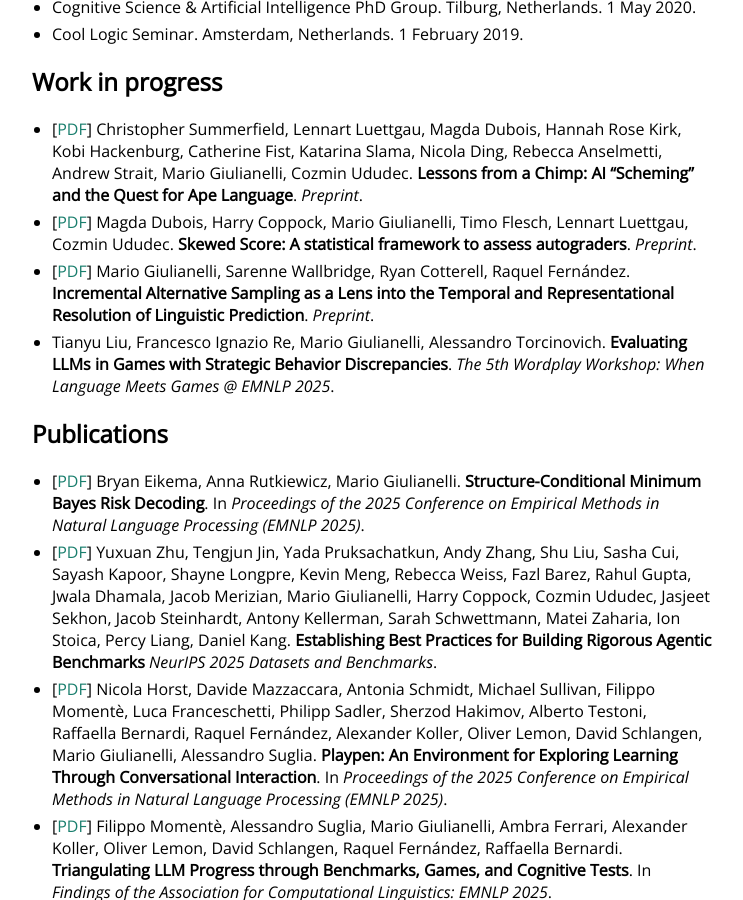
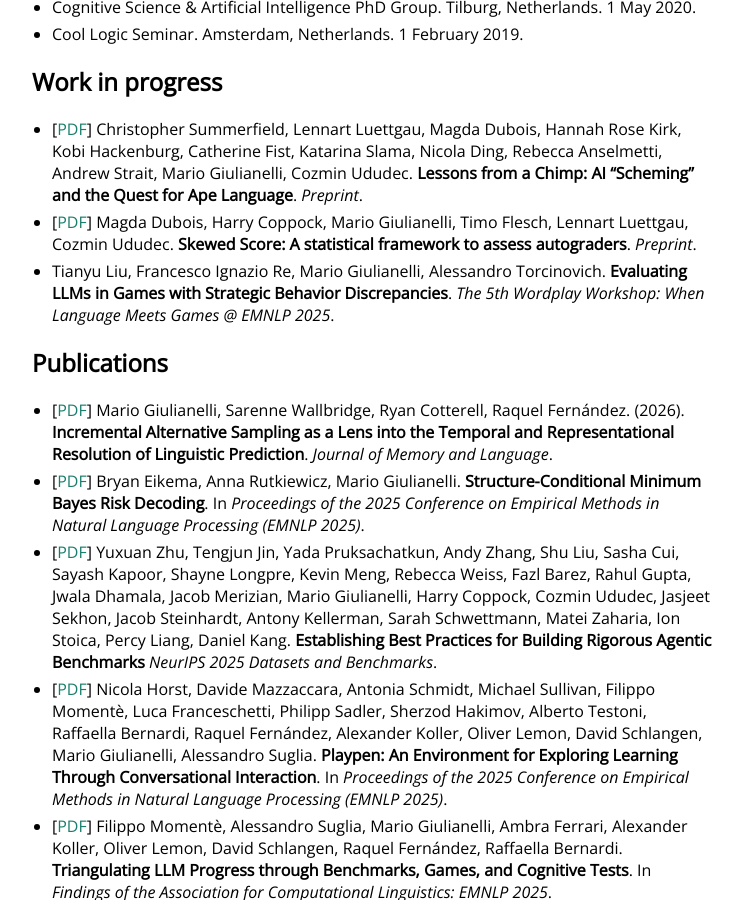
Before and after one commit to glnmario/glnmario.github.io, a Jekyll site: the page built from index.md, in a window 1280 px wide and 900 px high, scrolled down 2945 px. Shown: the whole window, without its empty margins (258-1001 px from the left). Built offline with Jekyll 4.4.1, drawn with Linux system fonts in a browser that asks for light colours.

Commit message:
Update index.md

```diff
--- a/index.md
+++ b/index.md
@@ -90,10 +90,10 @@
 ## Work in progress
 - [[PDF](https://doi.org/10.48550/arXiv.2507.03409)] Christopher Summerfield, Lennart Luettgau, Magda Dubois, Hannah Rose Kirk, Kobi Hackenburg, Catherine Fist, Katarina Slama, Nicola Ding, Rebecca Anselmetti, Andrew Strait, Mario Giulianelli, Cozmin Ududec. **Lessons from a Chimp: AI "Scheming" and the Quest for Ape Language**. _Preprint_.
 - [[PDF](https://doi.org/10.48550/arXiv.2507.03772)] Magda Dubois, Harry Coppock, Mario Giulianelli, Timo Flesch, Lennart Luettgau, Cozmin Ududec. **Skewed Score: A statistical framework to assess autograders**. _Preprint_.
-- [[PDF](https://doi.org/10.31234/osf.io/fhp84)] Mario Giulianelli, Sarenne Wallbridge, Ryan Cotterell, Raquel Fernández. **Incremental Alternative Sampling as a Lens into the Temporal and Representational Resolution of Linguistic Prediction**. _Preprint_.
 - Tianyu Liu, Francesco Ignazio Re, Mario Giulianelli, Alessandro Torcinovich. **Evaluating LLMs in Games with Strategic Behavior Discrepancies**. _The 5th Wordplay Workshop: When Language Meets Games @ EMNLP 2025_.
 
 ## Publications
+- [[PDF](https://doi.org/10.31234/osf.io/fhp84)] Mario Giulianelli, Sarenne Wallbridge, Ryan Cotterell, Raquel Fernández. (2026). **Incremental Alternative Sampling as a Lens into the Temporal and Representational Resolution of Linguistic Prediction**. _Journal of Memory and Language_.
 - [[PDF](https://doi.org/10.48550/arXiv.2510.20700)] Bryan Eikema, Anna Rutkiewicz, Mario Giulianelli. **Structure-Conditional Minimum Bayes Risk Decoding**. In _Proceedings of the 2025 Conference on Empirical Methods in Natural Language Processing (EMNLP 2025)_.
 - [[PDF](https://doi.org/10.48550/arXiv.2507.02825)] Yuxuan Zhu, Tengjun Jin, Yada Pruksachatkun, Andy Zhang, Shu Liu, Sasha Cui, Sayash Kapoor, Shayne Longpre, Kevin Meng, Rebecca Weiss, Fazl Barez, Rahul Gupta, Jwala Dhamala, Jacob Merizian, Mario Giulianelli, Harry Coppock, Cozmin Ududec, Jasjeet Sekhon, Jacob Steinhardt, Antony Kellerman, Sarah Schwettmann, Matei Zaharia, Ion Stoica, Percy Liang, Daniel Kang. **Establishing Best Practices for Building Rigorous Agentic Benchmarks** _NeurIPS 2025 Datasets and Benchmarks_.
 - [[PDF](https://arxiv.org/abs/2504.08590)] Nicola Horst, Davide Mazzaccara, Antonia Schmidt, Michael Sullivan, Filippo Momentè, Luca Franceschetti, Philipp Sadler, Sherzod Hakimov, Alberto Testoni, Raffaella Bernardi, Raquel Fernández, Alexander Koller, Oliver Lemon, David Schlangen, Mario Giulianelli, Alessandro Suglia. **Playpen: An Environment for Exploring Learning Through Conversational Interaction**. In _Proceedings of the 2025 Conference on Empirical Methods in Natural Language Processing (EMNLP 2025)_.
```
